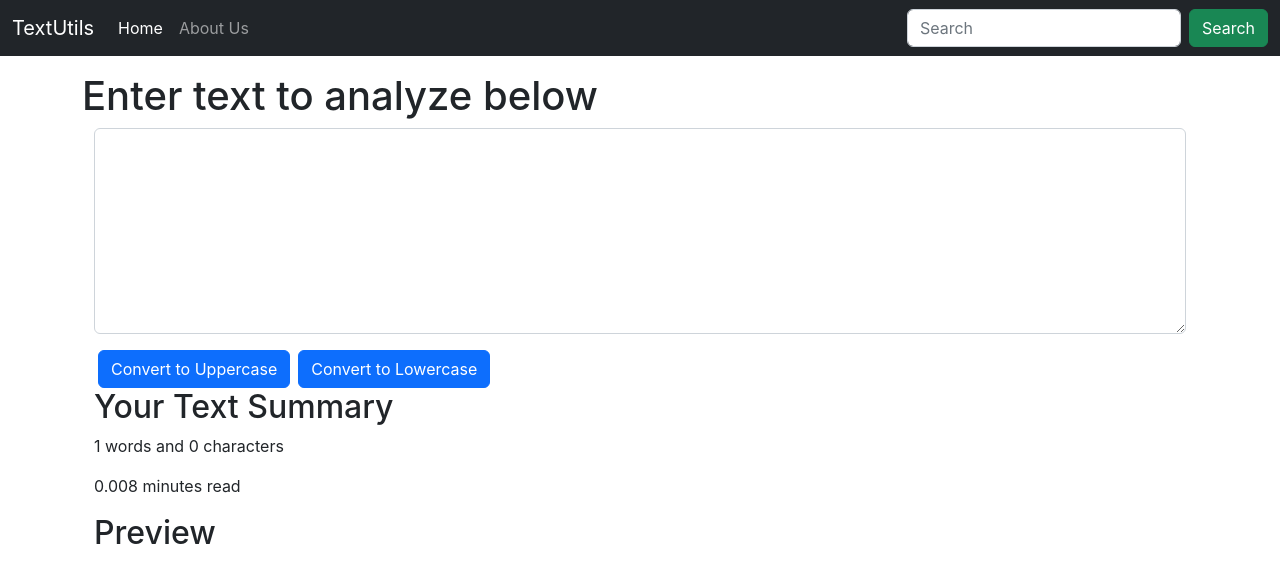
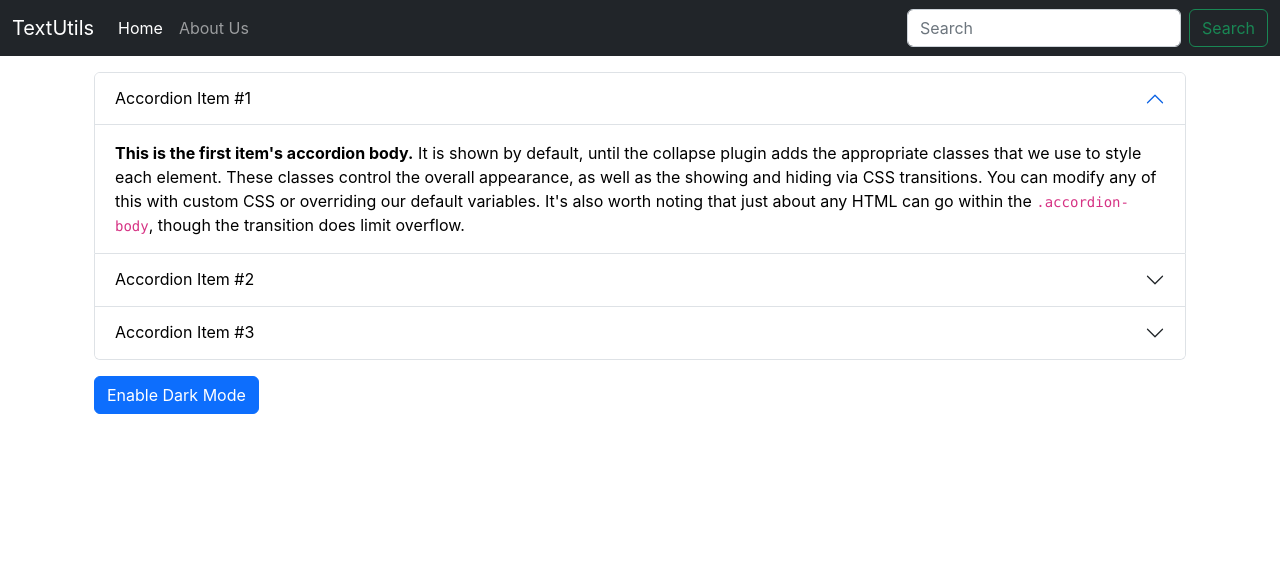
Before and after one commit to bishwaarun/textutility-react, a React (Create React App) app: page / in a window 1280 px wide. Shown: the top 582 px of the page. Built offline with nearby package versions, Linux system fonts and the light colour scheme.

Commit message:
Enable dark and light mode switch on about component

```diff
--- a/src/App.js
+++ b/src/App.js
@@ -1,14 +1,15 @@
 import './App.css';
 import Navbar from './components/Navbar'
-import TextForm from './components/TextForm'
-
+// import TextForm from './components/TextForm'
+import About from './components/About'
 function App() {
   return (
     <>
       <Navbar title="TextUtils" />
 
       <div className="container my-3">
-        <TextForm heading="Enter text to analyze below" />
+        {/* <TextForm heading="Enter text to analyze below" /> */}
+        <About/>
       </div>
     </>
 
--- /dev/null
+++ b/src/components/About.js
@@ -0,0 +1,75 @@
+import React, { useState } from 'react'
+
+export default function About() {
+
+    const [myStyle, setMyStyle] = useState({
+        color: "black",
+        backgroundColor: "white"
+    })
+
+    const [btnText, setBtnText] = useState("Enable Dark Mode")
+
+    let enableToggleStyle = () => {
+        if (myStyle.color === "white") {
+            setMyStyle(
+                {
+                    color: "black",
+                    backgroundColor: "white"
+                }
+            )
+            setBtnText('Enable Dark Mode')
+        } else {
+            setMyStyle({
+                color: "white",
+                backgroundColor: "black"
+            }
+            )
+            setBtnText('Enable Light Mode')
+        }
+
+    }
+
+    return (
+        <div className="container">
+            <div className="accordion" id="accordionExample" >
+                <div className="accordion-item" style={myStyle}>
+                    <h2 className="accordion-header" id="headingOne">
+                        <button className="accordion-button" type="button" style={myStyle} data-bs-toggle="collapse" data-bs-target="#collapseOne" aria-expanded="true" aria-controls="collapseOne">
+                            Accordion Item #1
+                    </button>
+                    </h2>
+                    <div id="collapseOne" className="accordion-collapse collapse show"  aria-labelledby="headingOne"  data-bs-parent="#accordionExample">
+                        <div className="accordion-body">
+                            <strong>This is the first item's accordion body.</strong> It is shown by default, until the collapse plugin adds the appropriate classes that we use to style each element. These classes control the overall appearance, as well as the showing and hiding via CSS transitions. You can modify any of this with custom CSS or overriding our default variables. It's also worth noting that just about any HTML can go within the <code>.accordion-body</code>, though the transition does limit overflow.
+                    </div>
+                    </div>
+                </div>
+                <div className="accordion-item" style={myStyle}>
+                    <h2 className="accordion-header" id="headingTwo">
+                        <button className="accordion-button collapsed" type="button" style={myStyle} data-bs-toggle="collapse" data-bs-target="#collapseTwo" aria-expanded="false" aria-controls="collapseTwo">
+                            Accordion Item #2
+                    </button>
+                    </h2>
+                    <div id="collapseTwo" className="accordion-collapse collapse" aria-labelledby="headingTwo" data-bs-parent="#accordionExample">
+                        <div className="accordion-body">
+                            <strong>This is the second item's accordion body.</strong> It is hidden by default, until the collapse plugin adds the appropriate classes that we use to style each element. These classes control the overall appearance, as well as the showing and hiding via CSS transitions. You can modify any of this with custom CSS or overriding our default variables. It's also worth noting that just about any HTML can go within the <code>.accordion-body</code>, though the transition does limit overflow.
+                    </div>
+                    </div>
+                </div>
+                <div className="accordion-item" style={myStyle}>
+                    <h2 className="accordion-header" id="headingThree">
+                        <button className="accordion-button collapsed" type="button" style={myStyle} data-bs-toggle="collapse" data-bs-target="#collapseThree" aria-expanded="false" aria-controls="collapseThree">
+                            Accordion Item #3
+                    </button>
+                    </h2>
+                    <div id="collapseThree" className="accordion-collapse collapse" aria-labelledby="headingThree" data-bs-parent="#accordionExample">
+                        <div className="accordion-body">
+                            <strong>This is the third item's accordion body.</strong> It is hidden by default, until the collapse plugin adds the appropriate classes that we use to style each element. These classes control the overall appearance, as well as the showing and hiding via CSS transitions. You can modify any of this with custom CSS or overriding our default variables. It's also worth noting that just about any HTML can go within the <code>.accordion-body</code>, though the transition does limit overflow.
+                    </div>
+                    </div>
+                </div>
+            </div>
+            <button type="button" className="btn btn-primary my-3" onClick={enableToggleStyle}>{btnText}</button>
+        </div>
+    )
+}
--- a/src/components/Navbar.js
+++ b/src/components/Navbar.js
@@ -23,7 +23,7 @@
                     </ul>
                     <form className="d-flex" role="search">
                         <input className="form-control me-2" type="search" placeholder="Search" aria-label="Search" />
-                        <button className="btn btn-success" type="submit">Search</button>
+                        <button className="btn btn-outline-success" type="submit">Search</button>
                     </form>
                 </div>
             </div>
--- a/src/components/TextForm.js
+++ b/src/components/TextForm.js
@@ -2,16 +2,19 @@
 
 export default function TextForm(props) {
 
-    let handleClickUpCase = () => {
+    let handleUpClick = () => {
         //console.log("You have clicked on upper button");
         let newText = text.toUpperCase();
         setText(newText);
     }
 
-    let handleClickLoCase = () => {
-        //console.log("You have clicked on upper button");
+    let handleLoClick = () => {
         let newText = text.toLowerCase();
         setText(newText);
+    }
+
+    let handleClearClick = () => {
+        setText('');
     }
 
     let handleOnChange = (event) => {
@@ -28,8 +31,9 @@
                 <div className="mb-3">
                     <textarea className="form-control" value={text} onChange={handleOnChange} id="myBox" rows="8"></textarea>
                 </div>
-                <button type="button" className="btn btn-primary mx-1" onClick={handleClickUpCase}>Convert to Uppercase</button>
-                <button type="button" className="btn btn-primary mx-1" onClick={handleClickLoCase}>Convert to Lowercase</button>
+                <button type="button" className="btn btn-primary mx-1" onClick={handleUpClick}>Convert to Uppercase</button>
+                <button type="button" className="btn btn-primary mx-1" onClick={handleLoClick}>Convert to Lowercase</button>
+                <button type="button" className="btn btn-primary mx-1" onClick={handleClearClick}>Clear Text</button>
             </div>
             <div className="container">
                 <h2>Your Text Summary</h2>
```
